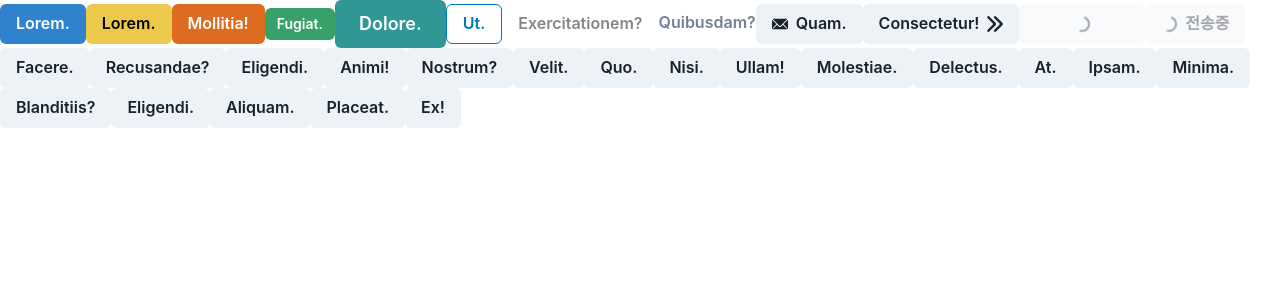
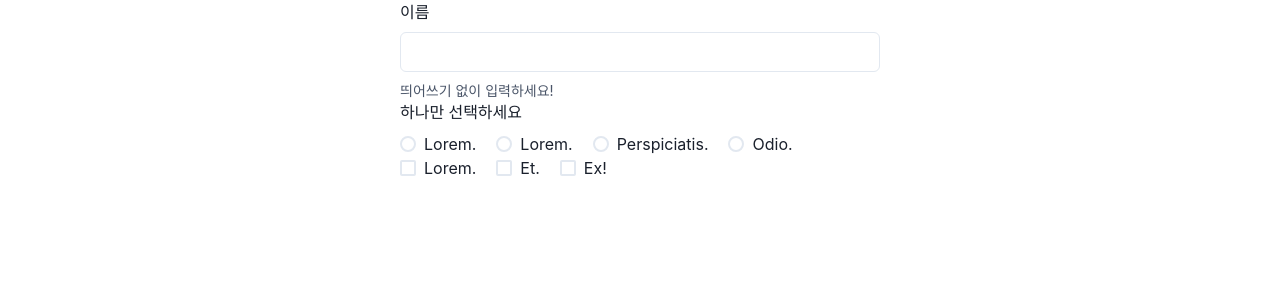
Before and after one commit to AngelosGithub/react231031, a React (Create React App) app: page / in a window 1280 px wide. Shown: the top 300 px of the page. Built offline with nearby package versions, Linux system fonts and the light colour scheme.

Commit message:
231102 Input, Radio, Checkbox 사용

```diff
--- a/src/App.js
+++ b/src/App.js
@@ -1,50 +1,60 @@
-import { Button } from "@chakra-ui/react";
-import { ArrowRightIcon, EmailIcon } from "@chakra-ui/icons";
+import {
+  Box,
+  Center,
+  Checkbox,
+  CheckboxGroup,
+  Flex,
+  FormControl,
+  FormHelperText,
+  FormLabel,
+  Input,
+  Radio,
+  RadioGroup,
+} from "@chakra-ui/react";
 
 function App() {
   return (
     <>
-      <Button colorScheme="blue">Lorem.</Button>
-      <Button colorScheme="yellow">Lorem.</Button>
-      <Button colorScheme="orange">Mollitia!</Button>
-      <Button size={"sm"} colorScheme="green">
-        Fugiat.
-      </Button>
-      <Button size={"lg"} colorScheme="teal">
-        Dolore.
-      </Button>
-      <Button colorScheme="telegram" variant={"outline"}>
-        Ut.
-      </Button>
-      <Button colorScheme="blackAlpha" variant={"ghost"}>
-        Exercitationem?
-      </Button>
-      <Button variant={"link"}>Quibusdam?</Button>
-      <Button leftIcon={<EmailIcon />}>Quam.</Button>
-      <Button rightIcon={<ArrowRightIcon />}>Consectetur!</Button>
-      <Button isLoading>Voluptatem!</Button>
-      <Button isLoading loadingText={"전송중"}>
-        Ad.
-      </Button>
-      <Button>Facere.</Button>
-      <Button>Recusandae?</Button>
-      <Button>Eligendi.</Button>
-      <Button>Animi!</Button>
-      <Button>Nostrum?</Button>
-      <Button>Velit.</Button>
-      <Button>Quo.</Button>
-      <Button>Nisi.</Button>
-      <Button>Ullam!</Button>
-      <Button>Molestiae.</Button>
-      <Button>Delectus.</Button>
-      <Button>At.</Button>
-      <Button>Ipsam.</Button>
-      <Button>Minima.</Button>
-      <Button>Blanditiis?</Button>
-      <Button>Eligendi.</Button>
-      <Button>Aliquam.</Button>
-      <Button>Placeat.</Button>
-      <Button>Ex!</Button>
+      <Center>
+        <Box w={"480px"}>
+          <FormControl>
+            <FormLabel>이름</FormLabel>
+            {/*<Input></Input>*/}
+            <Input />
+            <FormHelperText>띄어쓰기 없이 입력하세요!</FormHelperText>
+          </FormControl>
+        </Box>
+      </Center>
+
+      <Center>
+        <Box w={"480px"}>
+          <FormControl>
+            <FormLabel>하나만 선택하세요</FormLabel>
+            <RadioGroup>
+              <Flex gap={5}>
+                <Radio value="value1">Lorem.</Radio>
+                <Radio value="value2">Lorem.</Radio>
+                <Radio value="value3">Perspiciatis.</Radio>
+                <Radio value="value4">Odio.</Radio>
+              </Flex>
+            </RadioGroup>
+          </FormControl>
+        </Box>
+      </Center>
+
+      <Center>
+        <Box w={"480px"}>
+          <FormControl>
+            <CheckboxGroup>
+              <Flex gap={5}>
+                <Checkbox>Lorem.</Checkbox>
+                <Checkbox>Et.</Checkbox>
+                <Checkbox>Ex!</Checkbox>
+              </Flex>
+            </CheckboxGroup>
+          </FormControl>
+        </Box>
+      </Center>
     </>
   );
 }
```
